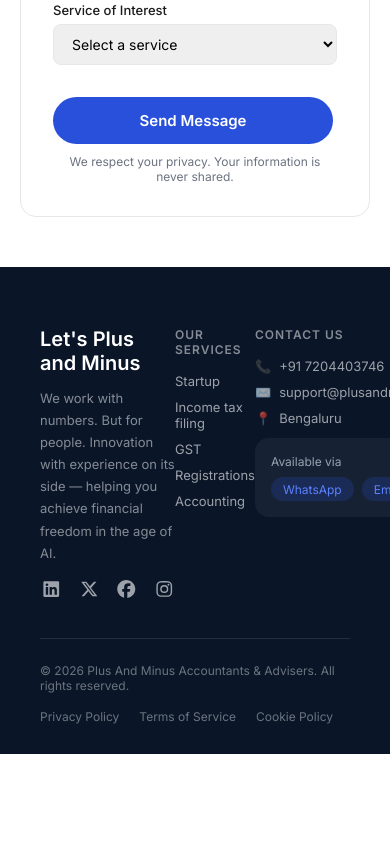
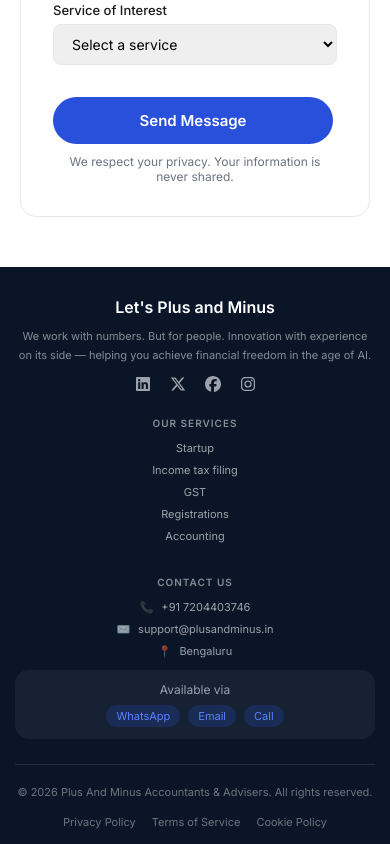
Before and after one commit to PreethamMR22/Plus-and-Minus---CA-website--BrandPsychology, a React (Vite) app in the folder plus-and-minus-react/: page /contact in a window 390 px wide. Shown: the part 1043-1887 px from the top of the page. Before the commit the page ends 1797 px from the top, so only its background shows below. Built offline with nearby package versions, Linux system fonts and the light colour scheme.

Commit message:
testimonials and footer is made responsive, closing home page

```diff
--- a/plus-and-minus-react/src/components/Footer.css
+++ b/plus-and-minus-react/src/components/Footer.css
@@ -199,8 +199,131 @@ footer {
 }
 
 /* Responsive */
-@media (max-width: 900px) {
+@media (max-width: 768px) {
+  footer {
+    padding: 40px 20px 20px;
+  }
+
   .footer-grid {
-    grid-template-columns: 1fr;
+    flex-direction: column;
+    gap: 30px;
+    margin-bottom: 30px;
+  }
+
+  .footer-brand {
+    text-align: center;
+  }
+
+  .footer-brand-text {
+    font-size: 18px;
+    margin-bottom: 10px;
+  }
+
+  .footer-brand p {
+    max-width: 100%;
+    margin: 10px auto 0;
+    font-size: 12px;
+  }
+
+  .footer-socials {
+    justify-content: center;
+    margin-top: 12px;
+  }
+
+  .footer-col {
+    text-align: center;
+  }
+
+  .footer-col h4 {
+    margin-bottom: 12px;
+    font-size: 11px;
+  }
+
+  .footer-col a {
+    font-size: 12px;
+    margin-bottom: 8px;
+  }
+
+  .footer-contact-item {
+    justify-content: center;
+    margin-bottom: 8px;
+  }
+
+  .footer-contact-item span {
+    font-size: 12px;
+  }
+
+  .footer-available-via {
+    margin: 12px auto 0;
+    max-width: 100%;
+  }
+
+  .available-via-buttons {
+    justify-content: center;
+  }
+
+  .footer-bottom {
+    flex-direction: column;
+    text-align: center;
+    gap: 16px;
+    padding-top: 20px;
+  }
+
+  .footer-bottom-links {
+    justify-content: center;
+    gap: 16px;
   }
 }
+
+@media (max-width: 480px) {
+  footer {
+    padding: 30px 15px 15px;
+  }
+
+  .footer-grid {
+    gap: 25px;
+    margin-bottom: 25px;
+  }
+
+  .footer-brand-text {
+    font-size: 16px;
+  }
+
+  .footer-brand p {
+    font-size: 11px;
+  }
+
+  .social-icon {
+    font-size: 16px;
+  }
+
+  .footer-col h4 {
+    font-size: 10px;
+  }
+
+  .footer-col a {
+    font-size: 11px;
+  }
+
+  .footer-contact-item span {
+    font-size: 11px;
+  }
+
+  .footer-available-via {
+    padding: 12px;
+  }
+
+  .available-via-button {
+    font-size: 11px;
+    padding: 3px 10px;
+    height: 22px;
+  }
+
+  .footer-bottom p {
+    font-size: 11px;
+  }
+
+  .footer-bottom-links a {
+    font-size: 11px;
+  }
+}
--- a/plus-and-minus-react/src/pages/Home.css
+++ b/plus-and-minus-react/src/pages/Home.css
@@ -1279,6 +1279,81 @@
   text-align: right;
 }
 
+/* Testimonials Mobile Responsive */
+@media (max-width: 768px) {
+  .testimonials-section {
+    padding: 60px 20px;
+  }
+
+  .testimonials-header {
+    margin-bottom: 40px;
+  }
+
+  .testimonials-header h2 {
+    font-size: clamp(28px, 6vw, 36px);
+    margin-bottom: 12px;
+  }
+
+  .testimonials-header p {
+    font-size: 16px;
+    line-height: 1.5;
+  }
+
+  .testimonials-grid {
+    display: flex;
+    flex-direction: column;
+    gap: 20px;
+  }
+
+  .testimonial-card {
+    padding: 25px 20px;
+  }
+
+  /* Reset grid positioning for mobile */
+  .testimonials-grid .testimonial-card:nth-child(1),
+  .testimonials-grid .testimonial-card:nth-child(2),
+  .testimonials-grid .testimonial-card:nth-child(3),
+  .testimonials-grid .testimonial-card:nth-child(4) {
+    grid-column: auto;
+    grid-row: auto;
+    height: auto !important;
+    margin-top: 0 !important;
+    align-self: auto;
+  }
+
+  .testimonial-text {
+    font-size: 14px;
+    line-height: 1.5;
+    margin-bottom: 16px;
+  }
+
+  .testimonial-author {
+    font-size: 14px;
+    text-align: right;
+  }
+}
+
+@media (max-width: 480px) {
+  .testimonials-section {
+    padding: 40px 15px;
+  }
+
+  .testimonials-header {
+    margin-bottom: 30px;
+  }
+
+  .testimonial-card {
+    padding: 20px 15px;
+  }
+
+  .testimonial-text {
+    font-size: 13px;
+  }
+
+  .testimonial-author {
+    font-size: 13px;
+  }
+}
 
 /* SERVICES SECTION */
 .services-section {
--- a/plus-and-minus-react/src/pages/Home.jsx
+++ b/plus-and-minus-react/src/pages/Home.jsx
@@ -453,6 +453,9 @@ We work with Individuals, Professionals, startups and small businesses, ranging
 
 
 
+      {/* Testimonials Section */}
+      <TestimonialsSection />
+
       {/* Blog Section */}
       <section className="blog-section">
         <div className="blog-header">
@@ -495,10 +498,6 @@ We work with Individuals, Professionals, startups and small businesses, ranging
       </section>
 
 
-      {/* Testimonials Section */}
-      <TestimonialsSection />
-
-
       {/* Final Dark Strip */}
       <section className="final-cta">
         <div className="final-cta-content animate-slide-up" data-animate="slide-up">
```
